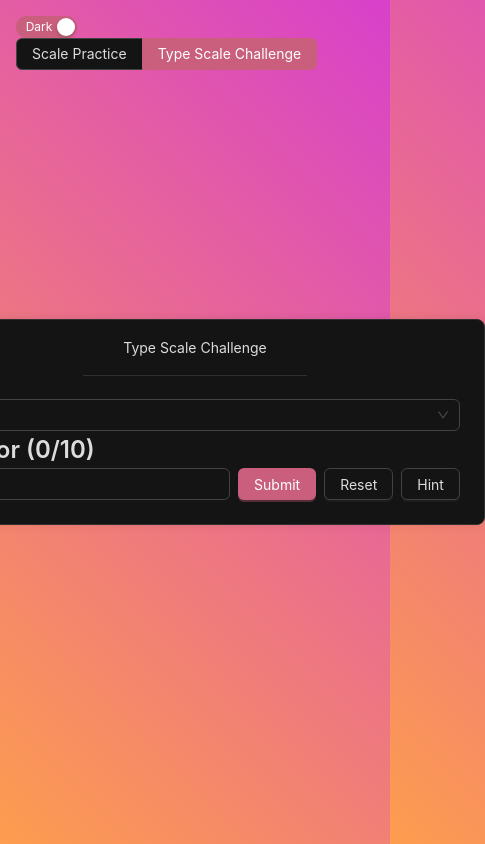
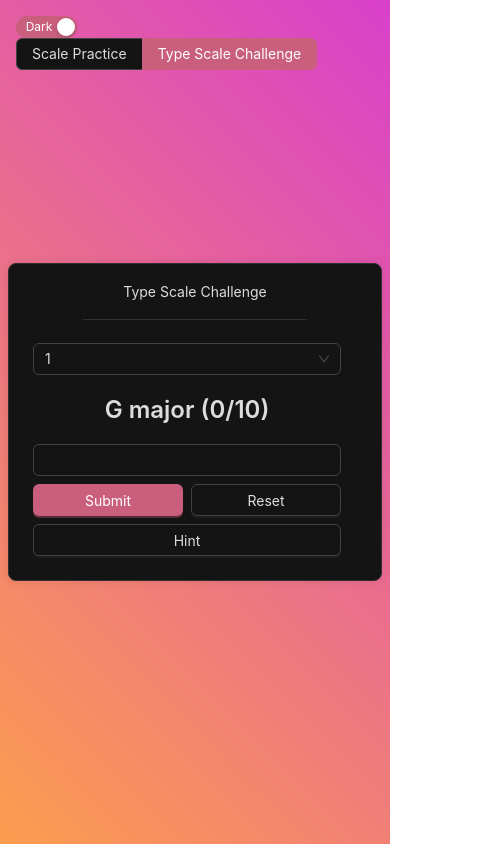
Before and after one commit to flandolf/scale-practice, a React (Vite) app: page / in a window 390 px wide. Both pictures are taken after a click on the label "Type Scale Challenge". Shown: the whole page, 485 px wide, since content can reach past the window. Built offline with nearby package versions, Linux system fonts and the light colour scheme.

Commit message:
Mobile Friendly Changes

```diff
--- a/src/components/TypeScaleChallenge.tsx
+++ b/src/components/TypeScaleChallenge.tsx
@@ -9,6 +9,8 @@ import {
   Layout,
   Select,
   Tooltip,
+  Col,
+  Row
 } from "antd";
 import { detect, get } from "@tonaljs/scale";
 import scalesData from "../lib/amebRequirements.json";
@@ -69,7 +71,6 @@ const TypeScaleChallenge: React.FC = () => {
     setSelectedGrade(value);
     setCurrentScaleIndex(0);
   };
-
   return (
     <Card
       title={<Button type="text" onClick={() => {
@@ -85,6 +86,8 @@ const TypeScaleChallenge: React.FC = () => {
     >
       {contextHolder}
       <Layout style={{ background: "none" }}>
+        <Row gutter={[16, 16]} style={{ width: "100%" }}>
+          <Col xs={24} sm={12}>
             <Select
               defaultValue={selectedGrade}
               onChange={handleGradeChange}
@@ -96,25 +99,46 @@ const TypeScaleChallenge: React.FC = () => {
                 </Option>
               ))}
             </Select>
+          </Col>
+          <Col xs={24} sm={12} style={{ textAlign: "center" }}>
             <Typography.Text strong style={{ fontSize: "1.5rem" }}>
               {currentScaleName} ({correctAnswers}/10)
             </Typography.Text>
-        <Space>
+          </Col>
+          <Col xs={24} sm={24}>
+            <Space direction="vertical" style={{ width: "100%" }}>
               <Input
                 value={userInput}
                 onChange={handleInputChange}
                 onPressEnter={handleSubmit}
-            style={{ width: "300px" }}
+                style={{ width: "100%" }}
               />
-          <Button type="primary" onClick={handleSubmit}>Submit</Button>
-          <Button onClick={handleReset}>Reset</Button>
+              <Row gutter={[8, 8]} justify="center">
+                <Col xs={12} sm={6}>
+                  <Button type="primary" onClick={handleSubmit} block>
+                    Submit
+                  </Button>
+                </Col>
+                <Col xs={12} sm={6}>
+                  <Button onClick={handleReset} block>
+                    Reset
+                  </Button>
+                </Col>
+                <Col xs={24} sm={6}>
                   <Tooltip title="Show hint">
-            <Button onClick={showHint}>Hint</Button>
+                    <Button onClick={showHint} block>
+                      Hint
+                    </Button>
                   </Tooltip>
+                </Col>
+              </Row>
             </Space>
+          </Col>
+        </Row>
       </Layout>
     </Card>
   );
+
 };
 
 export default TypeScaleChallenge;
```
Lines whose indentation alone changed are shown as unchanged.
